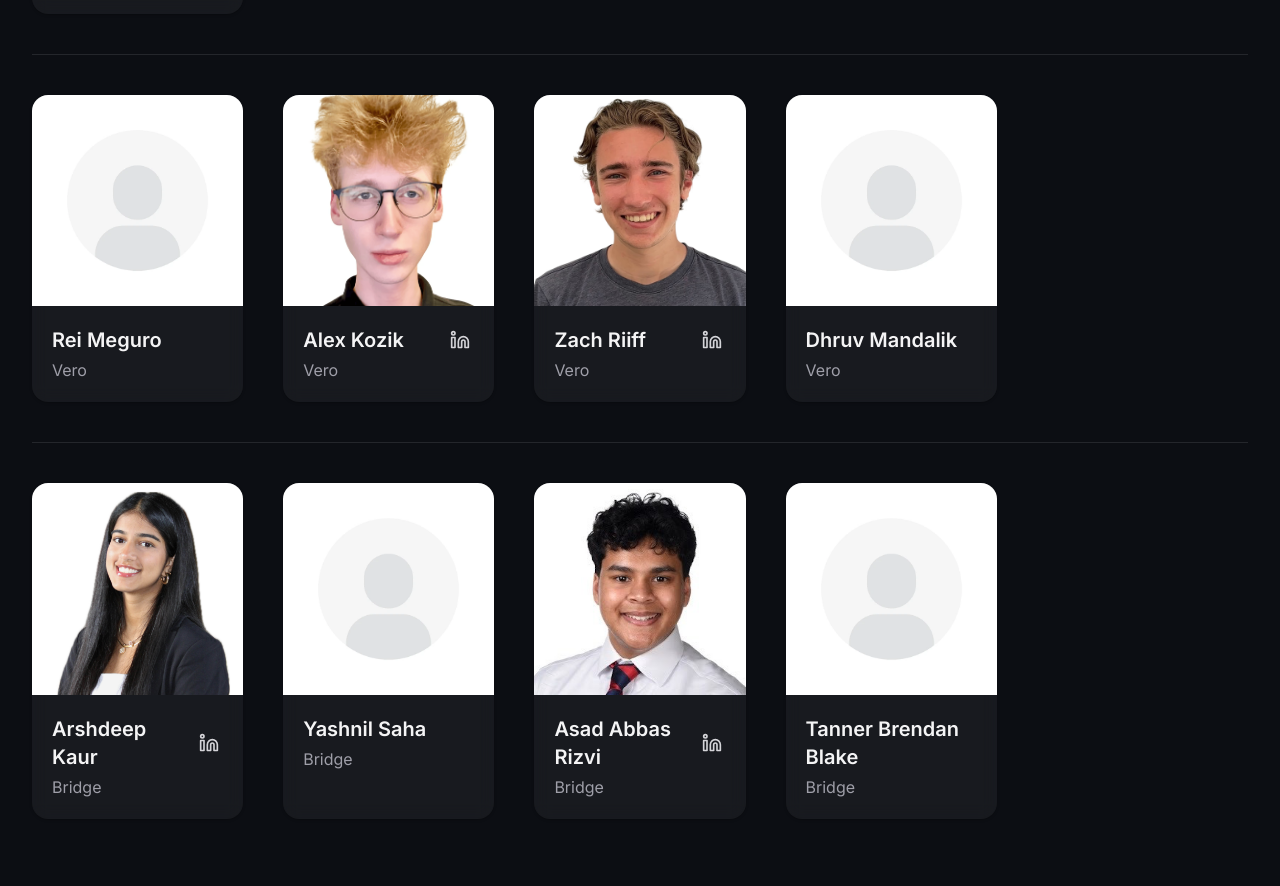
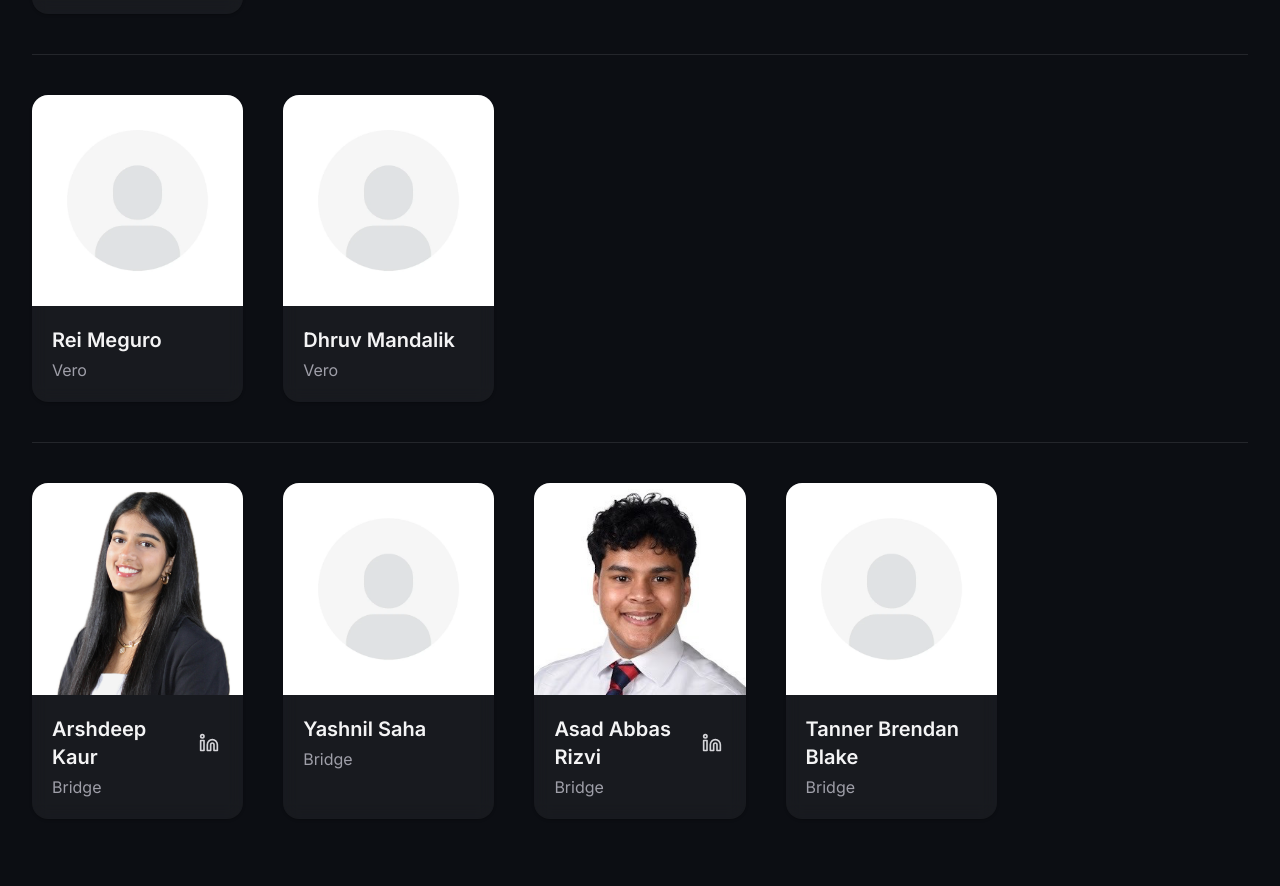
Before and after one commit to Cornell-Gen-AI/cgai-website, a Next.js app: page /team in a window 1280 px wide. Shown: the part 2535-3421 px from the top of the page. Built offline with nearby package versions, Linux system fonts and the light colour scheme.

Commit message:
updated team members and apply page inactive button links

```diff
--- a/src/app/apply/page.tsx
+++ b/src/app/apply/page.tsx
@@ -3,7 +3,6 @@ import Container from "../../components/Container";
 import Section from "../../components/Section";
 import Timeline, { TimelineItemData } from "../../components/Timeline";
 import { Calendar, Users, FileText, Clock, MessageSquare, CheckCircle } from "lucide-react";
-import Link from "next/link";
 
 const items: TimelineItemData[] = [
   { icon: <Calendar className="h-6 w-6" />, title: "Applications Open", date: "1/26/26" },
@@ -34,12 +33,12 @@ export default function ApplyPage() {
 
             <div className="space-y-8">
               <div className="flex flex-col sm:flex-row gap-4">
-                <Link href="https://docs.google.com/forms/d/e/1FAIpQLSeGj9KCqA4_iu4gMfV97mGATUtohsvN2yY3JbgpjH45ZTsX8A/viewform?usp=dialog" target="_blank" rel="noopener noreferrer" className="inline-flex items-center rounded-2xl bg-red-600 px-6 py-4 text-white font-semibold shadow-lg shadow-red-500/30 hover:bg-red-500 hover:shadow-lg hover:shadow-red-500/40 transition-all duration-200 focus-visible:outline-none focus-visible:ring-2 focus-visible:ring-red-400">
+                <div className="inline-flex items-center rounded-2xl bg-red-600 px-6 py-4 text-white font-semibold shadow-lg shadow-red-500/30">
                   <div className="apply-strikeout">Open Application Form</div>
-                </Link>
-                <Link href="https://docs.google.com/forms/d/e/1FAIpQLSfWeNJ32lSA8jg-X1cBjJsSkinwIv0jX7tiE9ruvhOJJxyzdA/viewform?usp=dialog" target="_blank" rel="noopener noreferrer" className="inline-flex items-center rounded-2xl bg-orange-500 px-6 py-4 text-white font-semibold shadow-lg shadow-orange-500/30 hover:bg-orange-400 hover:shadow-lg hover:shadow-orange-500/40 transition-all duration-200 focus-visible:outline-none focus-visible:ring-2 focus-visible:ring-orange-400">
+                </div>
+                <div className="inline-flex items-center rounded-2xl bg-orange-500 px-6 py-4 text-white font-semibold shadow-lg shadow-orange-500/30">
                   Coffee Chat
-                </Link>
+                </div>
               </div>
 
               <div className="space-y-4">
--- a/src/app/team/page.tsx
+++ b/src/app/team/page.tsx
@@ -40,8 +40,6 @@ const developmentTeam = [
   { name: "Zahrizhal Ali, Jr", role: "QuickFi", year: 5, imageSrc: "/pfps/blank_profile.webp", linkedInUrl: "" },
   // Vero
   { name: "Dhruv Mandalik", role: "Vero", year: 1, imageSrc: "/pfps/blank_profile.webp", linkedInUrl: "" },
-  { name: "Zach Riiff", role: "Vero", year: 2, imageSrc: "/pfps/zach.png", linkedInUrl: "https://www.linkedin.com/in/zach-riiff-828018325/" },
-  { name: "Alex Kozik", role: "Vero", year: 4, imageSrc: "/pfps/alex.png", linkedInUrl: "https://www.linkedin.com/in/alex-kozik/" },
   { name: "Rei Meguro", role: "Vero", year: 5, imageSrc: "/pfps/blank_profile.webp", linkedInUrl: "" },
   // Bridge
   { name: "Yashnil Saha", role: "Bridge", year: 1, imageSrc: "/pfps/blank_profile.webp", linkedInUrl: "" },
```
